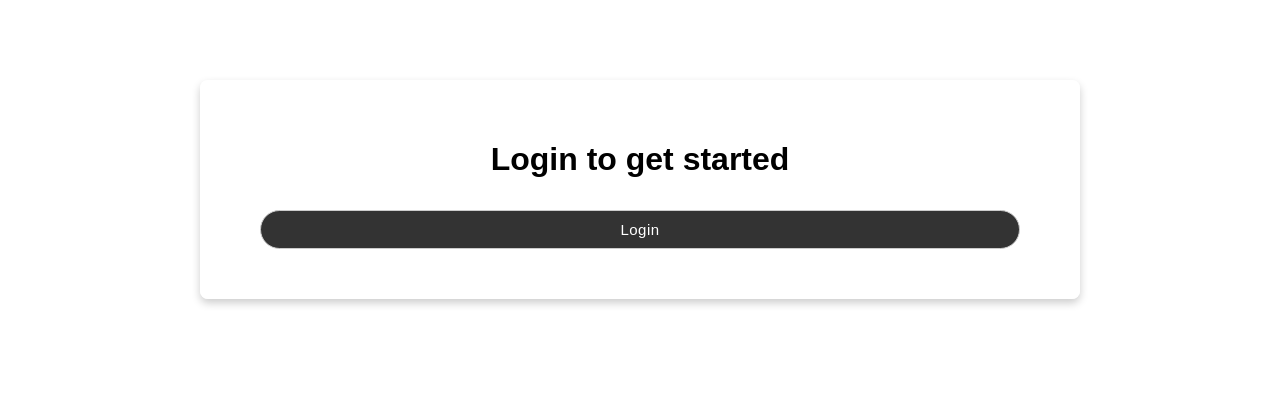
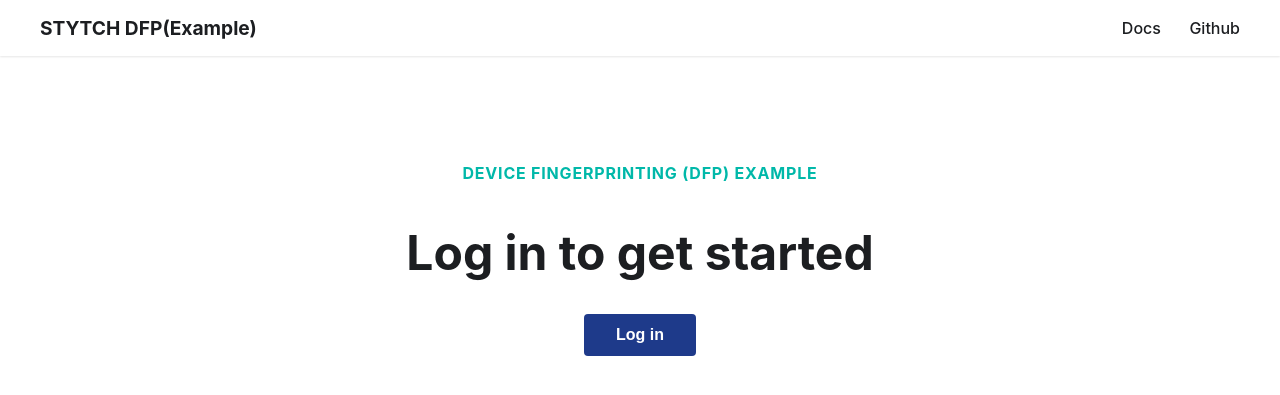
Before and after one commit to stytchauth/stytch-b2b-dfp-mfa-example, a Flask app: page / in a window 1280 px wide. Shown: the top 395 px of the page. Run offline with Flask 3, Linux system fonts and the light colour scheme; the visitor is signed in with stand-in values (Sample User, id 1); parts of the project's set-up code (start-up, migrations or seed data) failed here and were passed over; some libraries are stand-ins or nearby versions.

Commit message:
wip - style per designs

```diff
--- a/static/css/styles.css
+++ b/static/css/styles.css
@@ -1,121 +1,76 @@
 body {
-    font-family: Arial, sans-serif;
+    font-family: -apple-system, BlinkMacSystemFont, 'Segoe UI', 'Roboto', 'Oxygen', 'Ubuntu', 'Cantarell', 'Fira Sans', 'Droid Sans', 'Helvetica Neue', sans-serif;
+    margin: 0;
+    padding: 0;
+    background-color: #ffffff;
+    color: #1c1e21;
 }
 
-.login-container {
-    width: 300px;
-    margin: 100px auto;
-    padding: 20px;
-    border: 1px solid #ccc;
-    border-radius: 5px;
-    box-shadow: 2px 2px 5px rgba(0,0,0,0.1);
+header {
+    background-color: #ffffff;
+    box-shadow: 0 1px 2px rgba(0, 0, 0, 0.1);
 }
 
-input[type=email], button {
-    width: 90%;
-    padding: 8px;
-    margin-top: 10px;
-    border: 1px solid #ddd;
-    border-radius: 4px;
+nav {
+    display: flex;
+    justify-content: space-between;
+    align-items: center;
+    padding: 1rem 2rem;
+    max-width: 1200px;
+    margin: 0 auto;
 }
 
-button {
-    background-color: #333; /* Dark gray background */
-    color: white; /* White text color */
-    border: none; /* No border */
-    padding: 12px 25px; /* Padding around text */
-    margin: 8px; /* Space between buttons */
-    border-radius: 25px; /* Smooth rounded corners */
-    cursor: pointer; /* Pointer cursor on hover */
-    font-size: 15px; /* Text size */
-    transition: background-color 0.3s, transform 0.2s, box-shadow 0.2s; /* Smooth transitions for background color, transform, and shadow */
-    font-weight: 500; /* Medium font weight */
-    letter-spacing: 0.5px; /* Spacing between letters for better readability */
+.logo {
+    font-weight: bold;
+    font-size: 1.2rem;
+    color: #1c1e21;
 }
 
-button:hover, button:focus {
-    background-color: #555; /* Slightly lighter gray on hover/focus */
-    transform: translateY(-2px); /* Lift button slightly on hover/focus */
-    box-shadow: 0 5px 15px rgba(0, 0, 0, 0.2); /* Soft shadow for depth */
+.nav-links a {
+    color: #1c1e21;
+    text-decoration: none;
+    margin-left: 1.5rem;
+    font-weight: 500;
 }
 
-button:active {
-    background-color: #222; /* Even darker on click */
-    transform: translateY(1px); /* Push down slightly on click */
-    box-shadow: 0 3px 8px rgba(0, 0, 0, 0.25); /* Smaller shadow on click */
-}
-
-button-container {
-    display: flex;
-    flex-direction: column;  /* Stack buttons vertically */
-    align-items: center;
-    padding: 20px;
-}
-
-/* Card styles */
-.card {
-    background-color: rgba(255, 255, 255, 0.9); /* Semi-transparent white */
-    border-radius: 8px;
-    box-shadow: 0 4px 8px rgba(0, 0, 0, 0.2);
+main {
     max-width: 800px;
-    margin: 80px auto; /* Centering the card */
-    padding: 40px;
-    display: flex;
-    flex-direction: column;
-    align-items: center;
+    margin: 4rem auto;
+    padding: 2rem;
     text-align: center;
 }
 
-/* Ensuring the card scrolls if content exceeds viewport height */
-.card-content {
-    overflow-y: auto;
+.container {
+    text-align: center;
 }
 
-/* The Modal (background) */
-.modal {
-    display: none; /* Hidden by default */
-    position: fixed; /* Stay in place */
-    z-index: 1; /* Sit on top */
-    left: 0;
-    top: 0;
-    width: 100%; /* Full width */
-    height: 100%; /* Full height */
-    overflow: auto; /* Enable scroll if needed */
-    background-color: rgb(0,0,0); /* Fallback color */
-    background-color: rgba(0,0,0,0.4); /* Black w/ opacity */
+h1 {
+    font-size: 1rem;
+    color: #00b8a9;
+    margin-bottom: 0.5rem;
+    text-transform: uppercase;
+    letter-spacing: 0.05em;
 }
 
-/* Modal Content */
-.modal-content {
-    background-color: #fefefe;
-    margin: 15% auto; /* 15% from the top and centered */
-    padding: 20px;
-    border: 1px solid #888;
-    width: 30%; /* Could be more or less, depending on screen size */
-    box-shadow: 0 4px 8px 0 rgba(0,0,0,0.2), 0 6px 20px 0 rgba(0,0,0,0.19);
+h2 {
+    font-size: 3rem;
+    color: #1c1e21;
+    margin-bottom: 2rem;
+    font-weight: 700;
 }
 
-/* The Close Button */
-.close {
-    color: #aaa;
-    float: right;
-    font-size: 28px;
-    font-weight: bold;
+.login-button {
+    background-color: #1e3a8a;
+    color: #ffffff;
+    border: none;
+    padding: 0.75rem 2rem;
+    font-size: 1rem;
+    border-radius: 4px;
+    cursor: pointer;
+    transition: background-color 0.3s ease;
+    font-weight: 600;
 }
 
-.close:hover,
-.close:focus {
-    color: black;
-    text-decoration: none;
-    cursor: pointer;
+.login-button:hover {
+    background-color: #1e40af;
 }
-
-/* Form styling */
-input[type="text"], button {
-    width: 95%;
-    padding: 10px;
-    margin: 10px 0;
-    display: inline-block;
-    border: 1px solid #ccc;
-    box-sizing: border-box;
-}
--- a/templates/index.html
+++ b/templates/index.html
@@ -1,12 +1,14 @@
 {% extends "layout.html" %}
 
-{% block title %}Login{% endblock %}
-{% block header %}<h1>Login to get started</h1>{% endblock %}
+{% block title %}Device Fingerprinting (DFP) Example{% endblock %}
 
 {% block content %}
-    <button onclick="login()">
-          Login
-  </button>
+<div class="container">
+    <h1>DEVICE FINGERPRINTING (DFP) EXAMPLE</h1>
+    <h2>Log in to get started</h2>
+    <button onclick="login()" class="login-button">Log in</button>
+</div>
+
 <script>
     const public_token = "{{ public_token }}";
     function login() {
--- a/templates/layout.html
+++ b/templates/layout.html
@@ -1,16 +1,24 @@
 <!DOCTYPE html>
 <html lang="en">
 <head>
+    <meta charset="UTF-8">
+    <meta name="viewport" content="width=device-width, initial-scale=1.0">
     <title>{% block title %}{% endblock %}</title>
-    <link rel="stylesheet" href="{{ url_for('static', filename= 'css/styles.css') }}">
+    <link rel="stylesheet" href="{{ url_for('static', filename='css/styles.css') }}">
     <script src="https://elements.stytch.com/telemetry.js"></script>
 </head>
 <body>
-    <div class="card">
-        <div class="card-content">
-            {% block header %}{% endblock %}
-        </div>
+    <header>
+        <nav>
+            <div class="logo">STYTCH DFP(Example)</div>
+            <div class="nav-links">
+                <a href="#">Docs</a>
+                <a href="#">Github</a>
+            </div>
+        </nav>
+    </header>
+    <main>
         {% block content %}{% endblock %}
-    </div>
+    </main>
 </body>
 </html>
```
Lines whose indentation alone changed are shown as unchanged.
